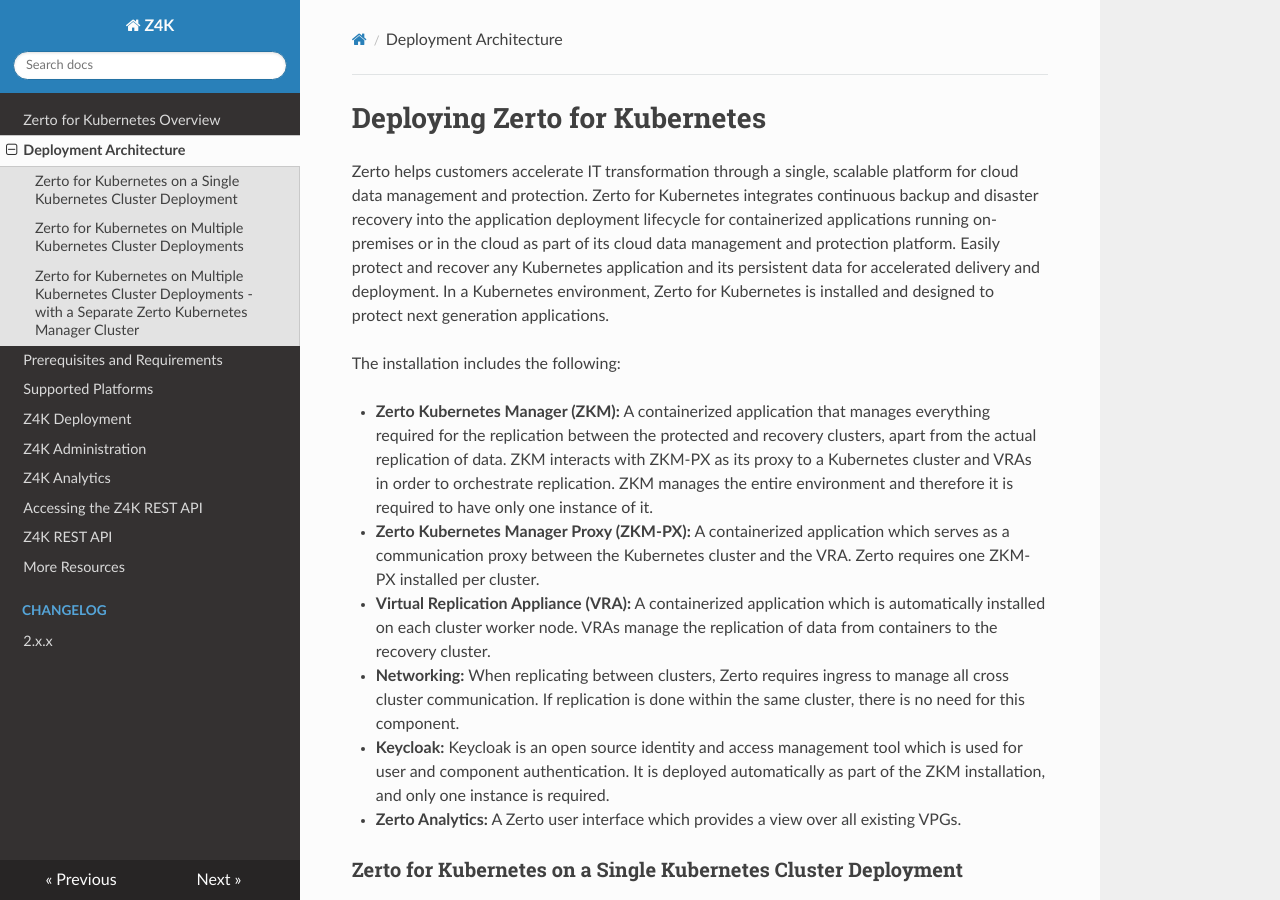
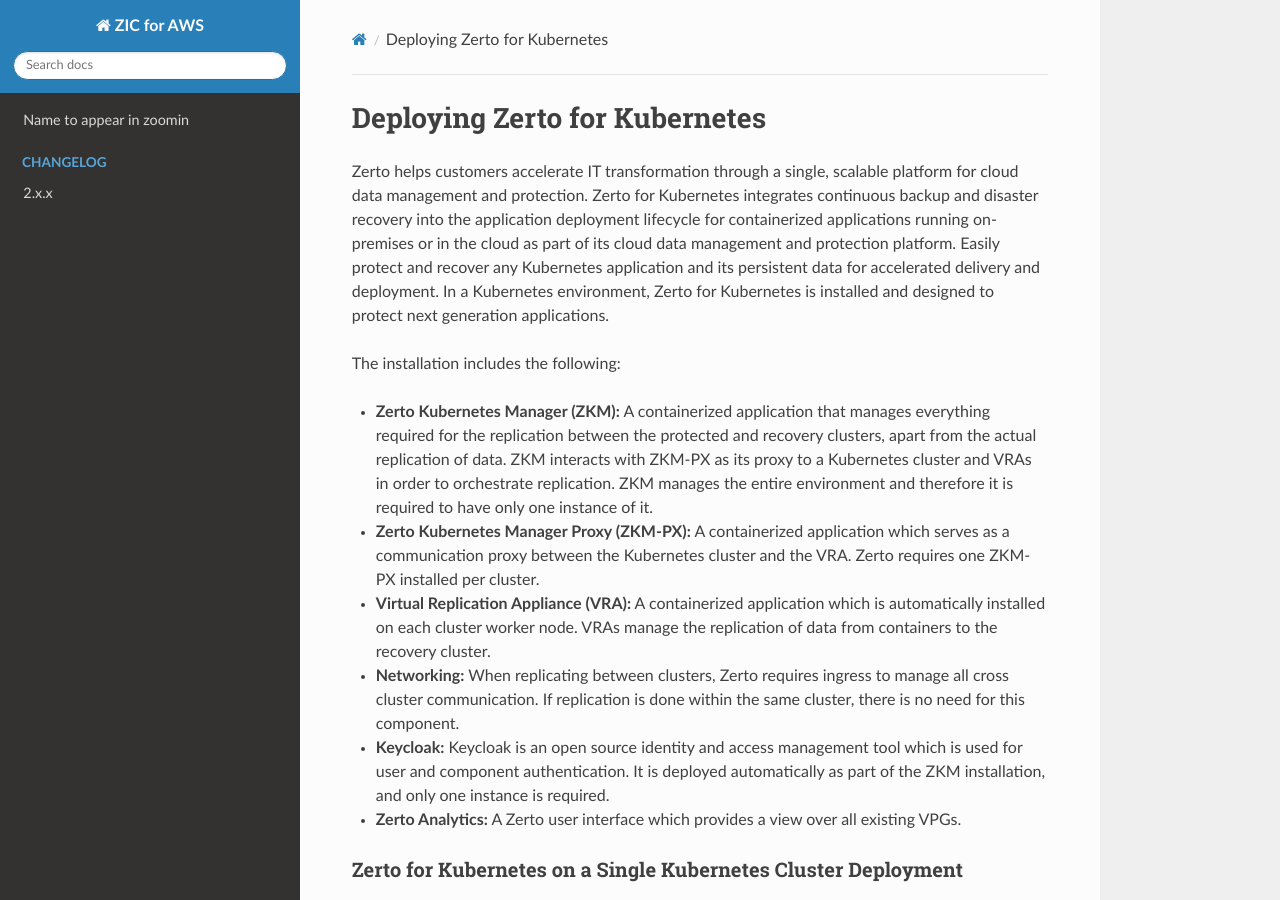
Before and after one commit to ZertoPublic/Z4K, an MkDocs documentation site: the page built from docs/DeploymentArchitecture.md, in a window 1280 px wide and 900 px high. Built offline with MkDocs 1.6.1, drawn with Linux system fonts in a browser that asks for light colours.

Commit message:
Update mkdocs.yml

```diff
--- a/mkdocs.yml
+++ b/mkdocs.yml
@@ -1,18 +1,10 @@
-site_name: Z4K
+site_name: ZIC for AWS
 theme:
   name: readthedocs
   highlightjs: false
 nav:
-- Zerto for Kubernetes Overview: Z4KOverview.md
-- Deployment Architecture: DeploymentArchitecture.md
-- Prerequisites and Requirements: PrerequisitesAndRequirements.md
-- Supported Platforms: SupportedPlatforms.md
-- Z4K Deployment: Z4KDeploymentGuide.md
-- Z4K Administration: Z4KAdministrationGuide.md
-- Z4K Analytics: Z4KAnalytics.md
-- Accessing the Z4K REST API: AccessingZ4KRESTAPI.md
-- Z4K REST API: openapi.md
-- More Resources: MoreResources.md
+- Name to appear in zoomin: filename.md
+
 - ChangeLog:
   - '2.x.x': ./changes/version2.x.x.md
 plugins:
```
